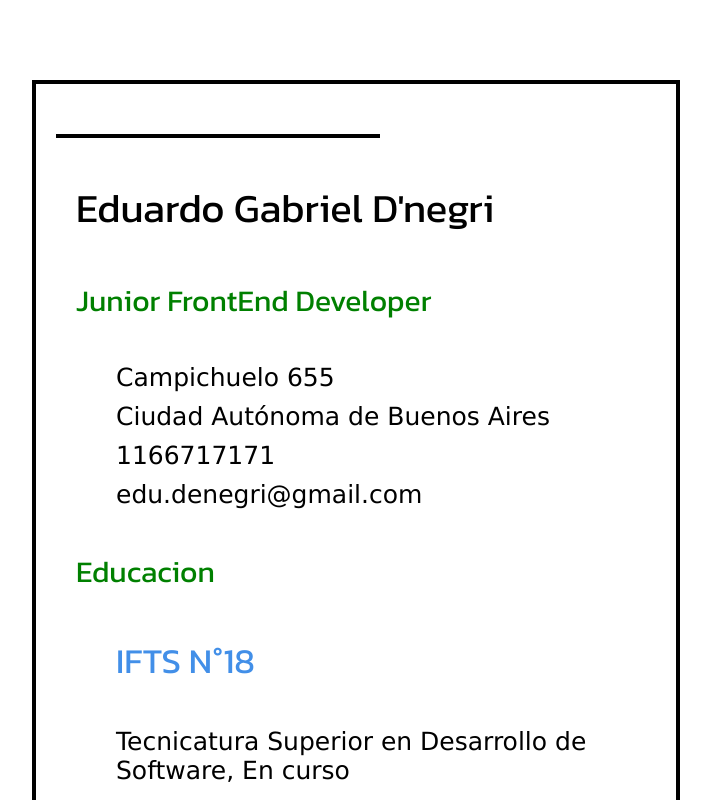
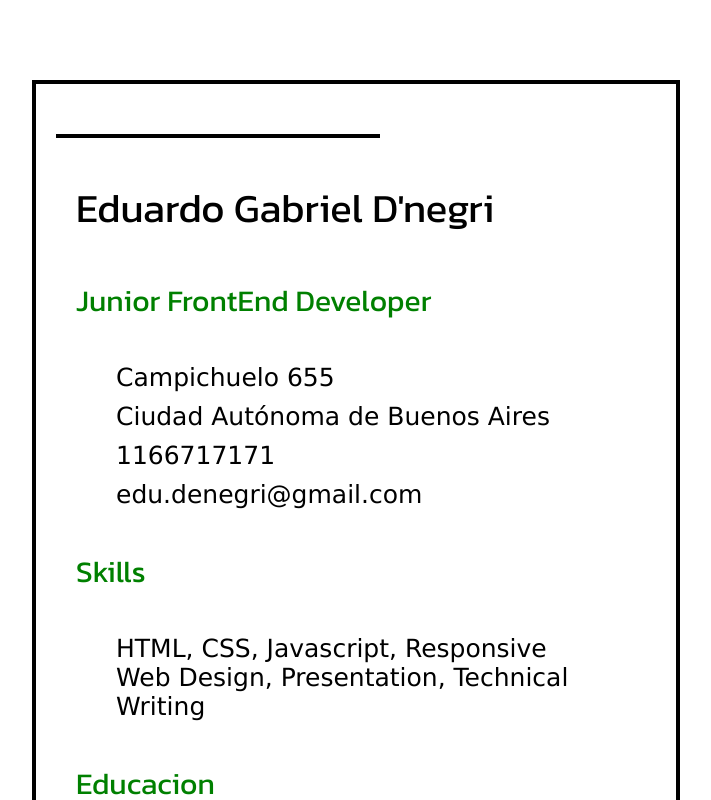
Before and after one commit to edu8686/Curriculum-Vitae, a plain HTML site: page index.html in a window 1280 px wide. Shown: the top 800 px of the page, without its empty margins (48-759 px from the left). Drawn offline with Linux system fonts and the light colour scheme.

Commit message:
Agrego skills

```diff
--- a/index.html
+++ b/index.html
@@ -22,6 +22,11 @@
                     <p>Ciudad Autónoma de Buenos Aires</p>
                     <p>1166717171</p>
                     <p>edu.denegri@gmail.com</p>
+                </div>
+            </section>
+            <section class="seccion">Skills
+                <div class="descripcion">
+                    <p>HTML, CSS, Javascript, Responsive Web Design, Presentation, Technical Writing</p>
                 </div>
             </section>
             <section class="seccion"> Educacion
```
